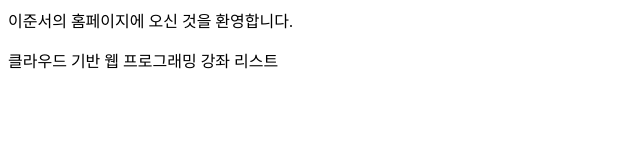
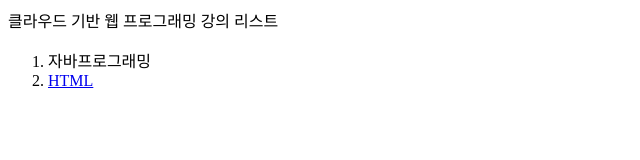
Before and after one commit to Aguantar/seo, a plain HTML site: page index.html in a window 1280 px wide. Shown: the whole page, without its empty margins (0-640 px from the left). Drawn offline with Linux system fonts and the light colour scheme.

Commit message:
Update index.html

```diff
--- a/index.html
+++ b/index.html
@@ -6,7 +6,12 @@
     <title>index.html</title>
 </head>
 <body>
-    <header>이준서의 홈페이지에 오신 것을 환영합니다.</header>
-    <p>클라우드 기반 웹 프로그래밍 강좌 리스트</p>
+    <header>클라우드 기반 웹 프로그래밍 강의 리스트</header>
+    <p>
+        <ol>
+            <li>자바프로그래밍</li>
+            <li><a href="https://github.com/Aguantar/seo/tree/main/htmlwork">HTML</a></li>
+        </ol>
+    </p>
 </body>
 </html>
```
